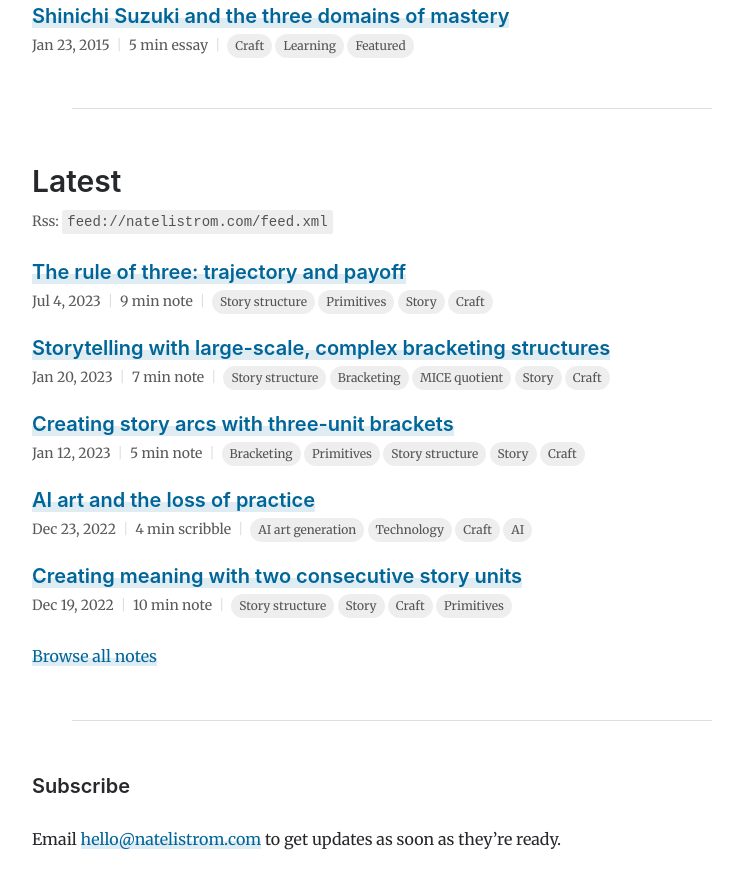
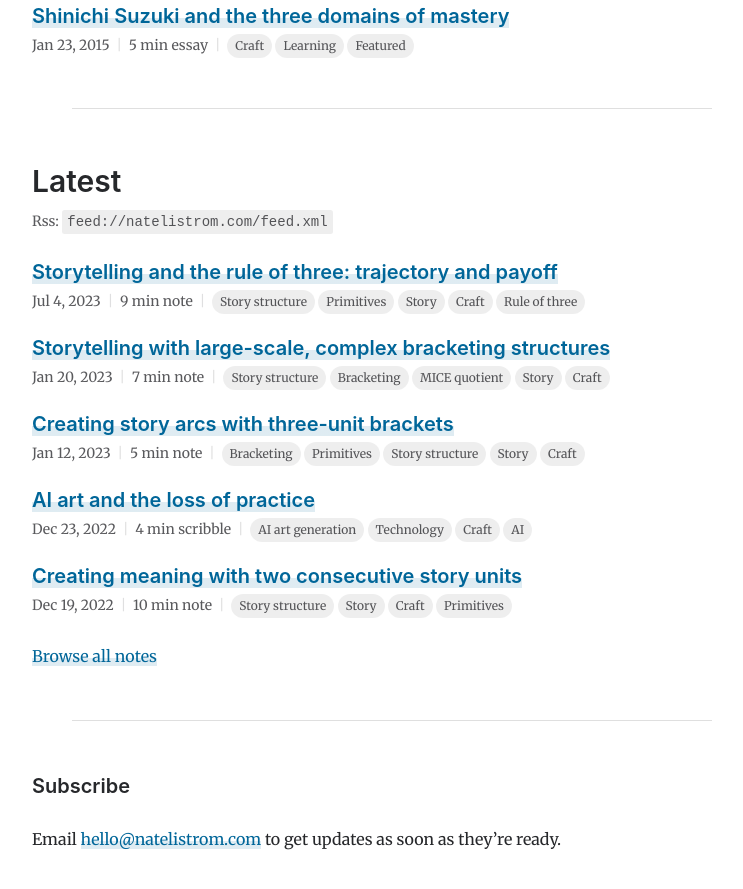
Before and after one commit to natelistrom/natelistrom.github.io, a Jekyll site: the page built from index.markdown, in a window 1280 px wide and 900 px high, scrolled down 888 px. Shown: the top 889 px of the window, without its empty margins (248-991 px from the left). Built offline with Jekyll 4.4.1, drawn with Linux system fonts in a browser that asks for light colours.

Commit message:
add rule of three tag and update rule of three post title

```diff
--- a/_posts/2023-07-04-rule-of-three.md
+++ b/_posts/2023-07-04-rule-of-three.md
@@ -1,9 +1,9 @@
 ---
 layout: post
-title:  "The rule of three: trajectory and payoff"
+title:  "Storytelling and the rule of three: trajectory and payoff"
 description: "The rule of three is a powerful storytelling mechanic that leverages human psychology to set up and pay off audience expectation in a satisfying way."
 date:   2023-07-04 12:00:00 -0400
-tags: [Story structure, Primitives, Story, Craft]
+tags: [Story structure, Primitives, Story, Craft, Rule of three]
 maturity: note
 reading_time: 9 min
 ---
--- /dev/null
+++ b/tag/rule+of+three.md
@@ -0,0 +1,5 @@
+---
+layout: tags
+title: "Tag: Rule of three"
+tag: Rule of three
+---
```
